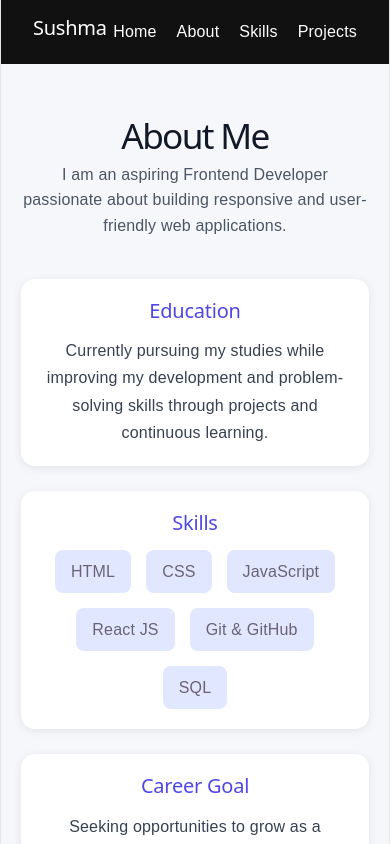
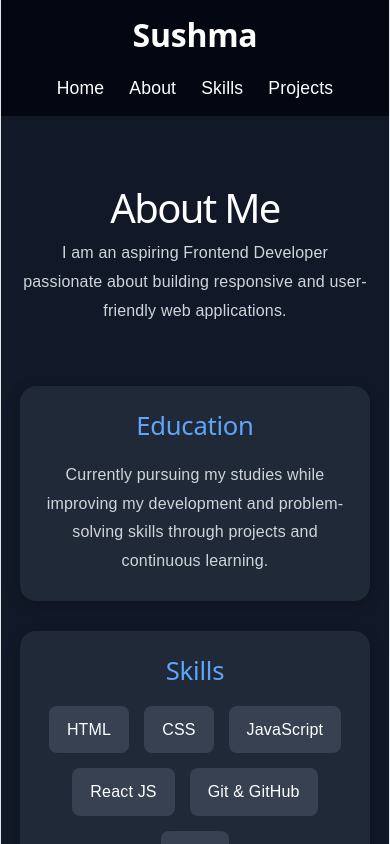
Before and after one commit to Sushmacs1712/profile-card, a React (Vite) app: page /about in a window 390 px wide. Shown: the top 844 px of the page. Built offline with nearby package versions, Linux system fonts and the light colour scheme.

Commit message:
improved portfolio ui and theme consistency

```diff
--- a/src/Components/Navbar.css
+++ b/src/Components/Navbar.css
@@ -3,24 +3,46 @@
   justify-content: space-between;
   align-items: center;
   padding: 1rem 2rem;
-  background-color: #111;
+  background-color: #030712;
+  position: sticky;
+  top: 0;
+  z-index: 1000;
 }
 
 .logo {
   color: white;
+  font-size: 2rem;
+  font-weight: bold;
 }
 
 .nav-links {
   display: flex;
-  gap: 20px;
+  gap: 25px;
 }
 
 .nav-links a {
   color: white;
   text-decoration: none;
-  transition: 0.3s;
+  transition: 0.3s ease;
+  font-size: 1.1rem;
 }
 
 .nav-links a:hover {
-  color: cyan;
+  color: #60a5fa;
 }
+
+/* Mobile Responsive */
+
+@media (max-width: 768px) {
+
+  .navbar {
+    flex-direction: column;
+    gap: 15px;
+    padding: 1rem;
+  }
+
+  .nav-links {
+    flex-wrap: wrap;
+    justify-content: center;
+  }
+}
--- a/src/pages/Home.jsx
+++ b/src/pages/Home.jsx
@@ -1,65 +1,30 @@
 import "../style/Home.css";
+
 export default function Home() {
   return (
     <div className="home-container">
-      {/* Navbar */}
+
       {/* Hero Section */}
+
       <section className="hero-section">
+
         <h1>Hi, I'm Sushma</h1>
 
         <h2>Frontend Developer</h2>
 
         <p>
-          Passionate about building responsive and user-friendly web
-          applications using React JS, JavaScript, HTML and CSS.
+          Passionate about building responsive and user-friendly
+          web applications using React JS, JavaScript, HTML and CSS.
         </p>
 
-        <button>View Projects</button>
-      </section>
-
-      {/* About Preview */}
-      <section className="section-card">
-        <h2>About Me</h2>
-
-        <p>
-          Aspiring developer focused on improving frontend development skills
-          and building modern web applications.
-        </p>
-      </section>
-
-      {/* Skills Preview */}
-      <section className="section-card">
-        <h2>Skills</h2>
-
-        <div className="skills-container">
-          <span>HTML</span>
-          <span>CSS</span>
-          <span>JavaScript</span>
-          <span>React JS</span>
-          <span>GitHub</span>
-          <span>SQL</span>
-        </div>
-      </section>
-
-      {/* Projects Preview */}
-      <section className="section-card">
-        <h2>Projects</h2>
-
-        <div className="project-card">
-          <h3>Portfolio Website</h3>
-          <p>Personal portfolio built using React JS.</p>
-        </div>
-
-        <div className="project-card">
-          <h3>Profile Card Project</h3>
-          <p>Responsive profile card using HTML, CSS and JavaScript.</p>
-        </div>
       </section>
 
       {/* Footer */}
+
       <footer className="footer">
         <p>© 2026 Sushma | Frontend Developer</p>
       </footer>
+
     </div>
   );
 }
--- a/src/style/About.css
+++ b/src/style/About.css
@@ -6,68 +6,102 @@
 }
 
 .about-container {
-  background-color: #f5f7fb;
+  background: #111827;
+  color: white;
   min-height: 100vh;
-  padding: 40px 20px;
+  padding: 80px 10%;
 }
+
+/* Hero Section */
 
 .about-hero {
   text-align: center;
-  margin-bottom: 40px;
+  margin-bottom: 60px;
 }
 
 .about-hero h1 {
-  font-size: 3rem;
-  margin-bottom: 15px;
-  color: #111827;
+  font-size: 4rem;
+  margin-bottom: 20px;
+  color: white;
 }
 
 .about-hero p {
-  max-width: 700px;
+  max-width: 750px;
   margin: auto;
-  line-height: 1.6;
-  color: #4b5563;
+  line-height: 1.8;
+  color: #d1d5db;
+  font-size: 1.1rem;
 }
 
+/* Cards */
+
 .about-card {
-  background-color: white;
-  max-width: 900px;
-  margin: 25px auto;
-  padding: 30px;
-  border-radius: 14px;
-  box-shadow: 0 2px 10px rgba(0, 0, 0, 0.08);
+  background-color: #1f2937;
+  max-width: 950px;
+  margin: 30px auto;
+  padding: 35px;
+  border-radius: 16px;
+  box-shadow: 0 4px 15px rgba(0, 0, 0, 0.2);
 }
 
 .about-card h2 {
-  color: #4f46e5;
-  margin-bottom: 15px;
+  color: #60a5fa;
+  margin-bottom: 20px;
+  text-align: center;
+  font-size: 2rem;
 }
 
 .about-card p {
-  line-height: 1.7;
-  color: #374151;
+  line-height: 1.8;
+  color: #d1d5db;
+  text-align: center;
 }
+
+/* Skills */
 
 .skills-box {
   display: flex;
   flex-wrap: wrap;
   gap: 15px;
+  margin-top: 20px;
 }
 
 .skills-box span {
-  background-color: #e0e7ff;
-  padding: 10px 16px;
+  background-color: #374151;
+  color: white;
+  padding: 12px 18px;
   border-radius: 8px;
   font-weight: 500;
+  transition: 0.3s ease;
 }
 
+.skills-box span:hover {
+  background-color: #2563eb;
+  transform: scale(1.05);
+}
+
+/* Responsive */
+
 @media (max-width: 768px) {
+
+  .about-container {
+    padding: 60px 5%;
+  }
+
   .about-hero h1 {
-    font-size: 2.2rem;
+    font-size: 2.5rem;
+  }
+
+  .about-hero p {
+    font-size: 1rem;
   }
 
   .about-card {
-    padding: 20px;
+    padding: 25px;
+  }
+
+  .about-card h2 {
+    font-size: 1.6rem;
   }
 
   .skills-box {
--- a/src/style/Projects.css
+++ b/src/style/Projects.css
@@ -5,11 +5,10 @@
 }
 
 .projects-container {
+  background: #111827;
+  color: white;
   min-height: 100vh;
-  background: #0f172a;
-  padding: 60px 20px;
-  color: white;
-  font-family: Arial, Helvetica, sans-serif;
+  padding: 80px 10%;
 }
 
 .projects-heading {
--- a/src/style/Skills.css
+++ b/src/style/Skills.css
@@ -1,10 +1,11 @@
 
 .skills-section {
+  background: #111827;
+  color: white;
   min-height: 100vh;
   padding: 80px 10%;
-  background: #0f172a;
-  color: white;
 }
+
 
 .skills-title {
   text-align: center;
@@ -149,4 +150,5 @@
 .skill-tags span:hover {
   background: white;
   transform: scale(1.05);
+  }
 }
```
Also changed, not shown: src/style/Home.css (+65 -36 lines).
